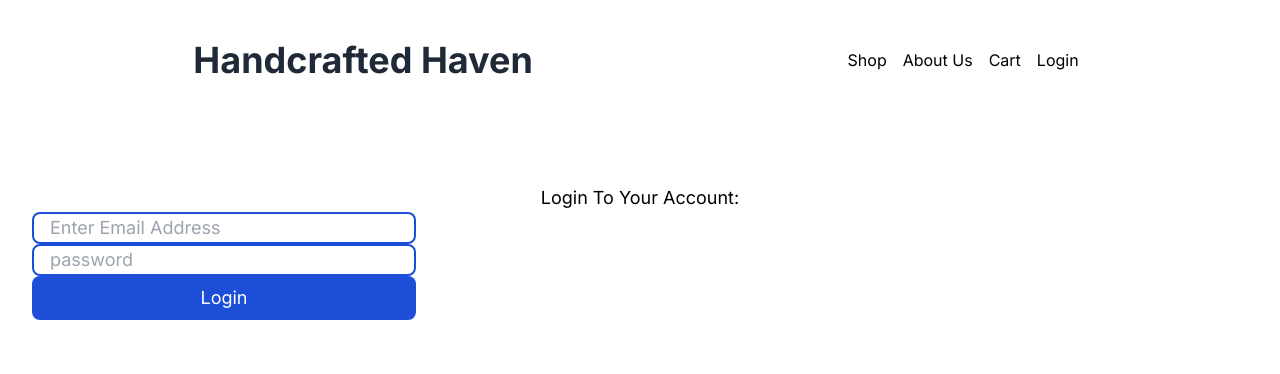
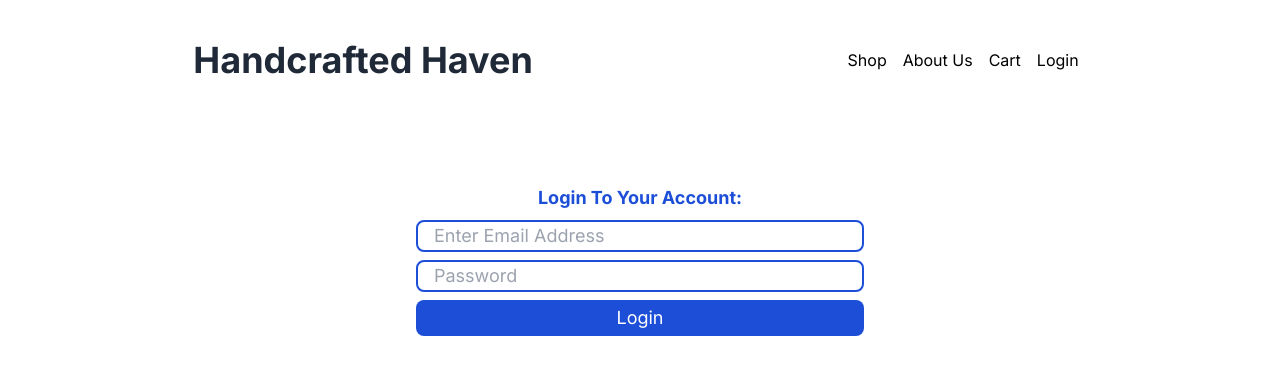
Before and after one commit to AbelAguilarAguirre/handcrafted-haven, a Next.js app: page /login in a window 1280 px wide. Shown: the top 374 px of the page. Built offline with nearby package versions, Linux system fonts and the light colour scheme.

Commit message:
Update CSS

```diff
--- a/src/app/ui/login-form.tsx
+++ b/src/app/ui/login-form.tsx
@@ -1,24 +1,34 @@
 export default function LoginForm() {
     return (
-            <form className="flex flex-col gap-x-8 text-lg flex" >
-                <legend>Login To Your Account:</legend>
+      <form className="flex items-center flex-col gap-x-8 text-lg">
+        <legend
+        className="font-bold text-blue-700"
+        >Login To Your Account:
+        </legend>
         <input
           id="email"
           type="email"
           name="email"
+          autoComplete="email"
           placeholder="Enter Email Address"
           required
-                    className="w-full mb-2 px-2 md:py-0 pl-4 md:my-0 md:w-96 border-solid border-blue-700 border-2 rounded-lg focus:bg-blue-50 focus:outline-none"
+          className="w-full m-2 px-2 pl-4 max-w-md border-solid border-blue-700 border-2 rounded-lg focus:bg-blue-50 focus:outline-none"
         />
         <input
           id="password"
           type="password"
           name="password"
-                    placeholder="password"
+          autoComplete="current-password"
+          placeholder="Password"
           required
-                    className="w-full mb-2 px-2 md:py-0 pl-4 md:my-0 md:w-96 border-solid border-blue-700 focus:bg-blue-50 focus:outline-none border-2 rounded-lg"
+          className="w-full mb-2 px-2 pl-4 max-w-md border-solid border-blue-700 focus:bg-blue-50 focus:outline-none border-2 rounded-lg"
         />
-                <button className="w-full md:w-96 py-2 px-2 bg-blue-700 text-white rounded-lg cursor-pointer" type="submit">Login</button>
+        <button
+          className="w-full max-w-md py-1 px-2 bg-blue-700 text-white rounded-lg cursor-pointer"
+          type="submit"
+        >
+          Login
+        </button>
       </form>
     );
 }
```
Lines whose indentation alone changed are shown as unchanged.
